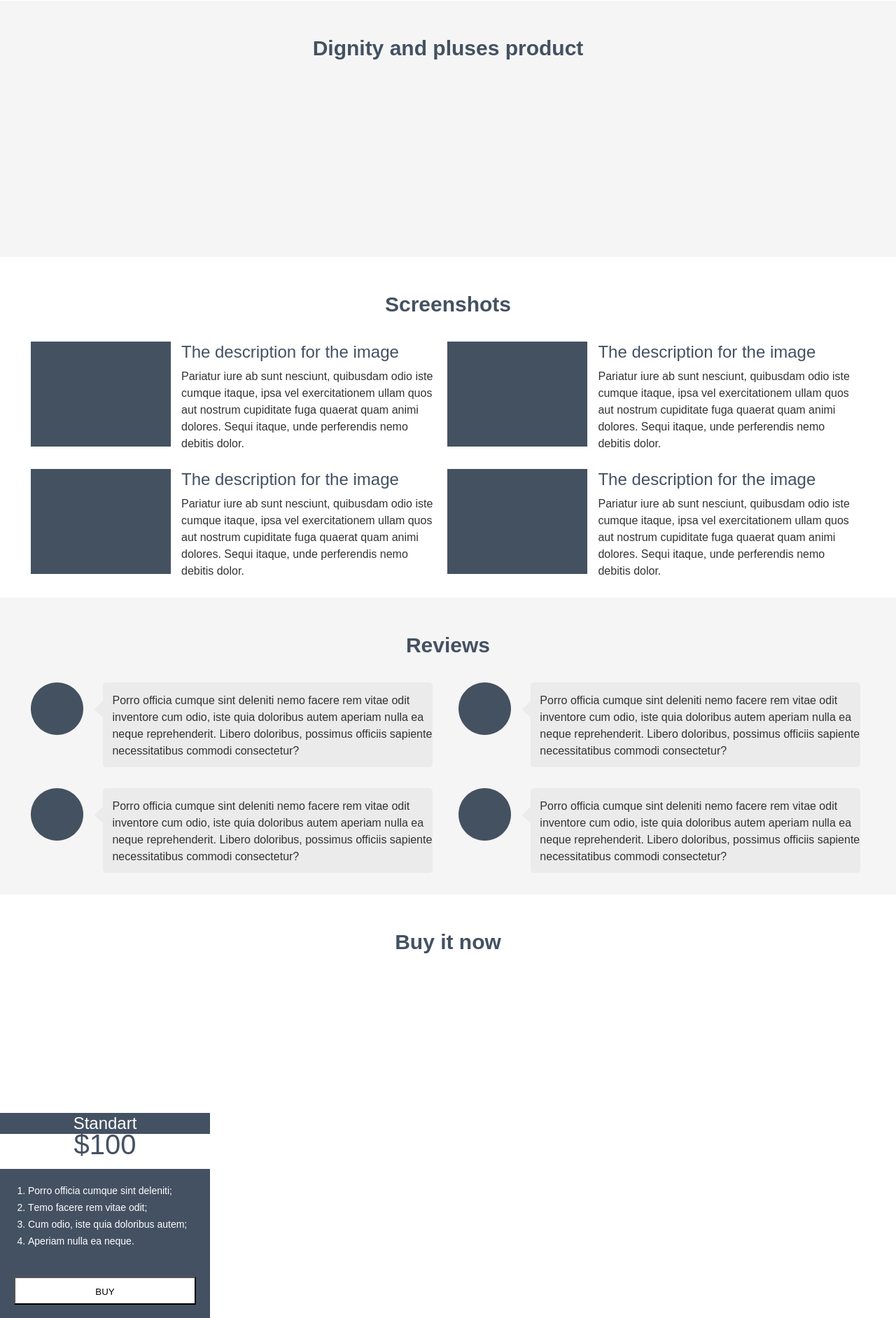
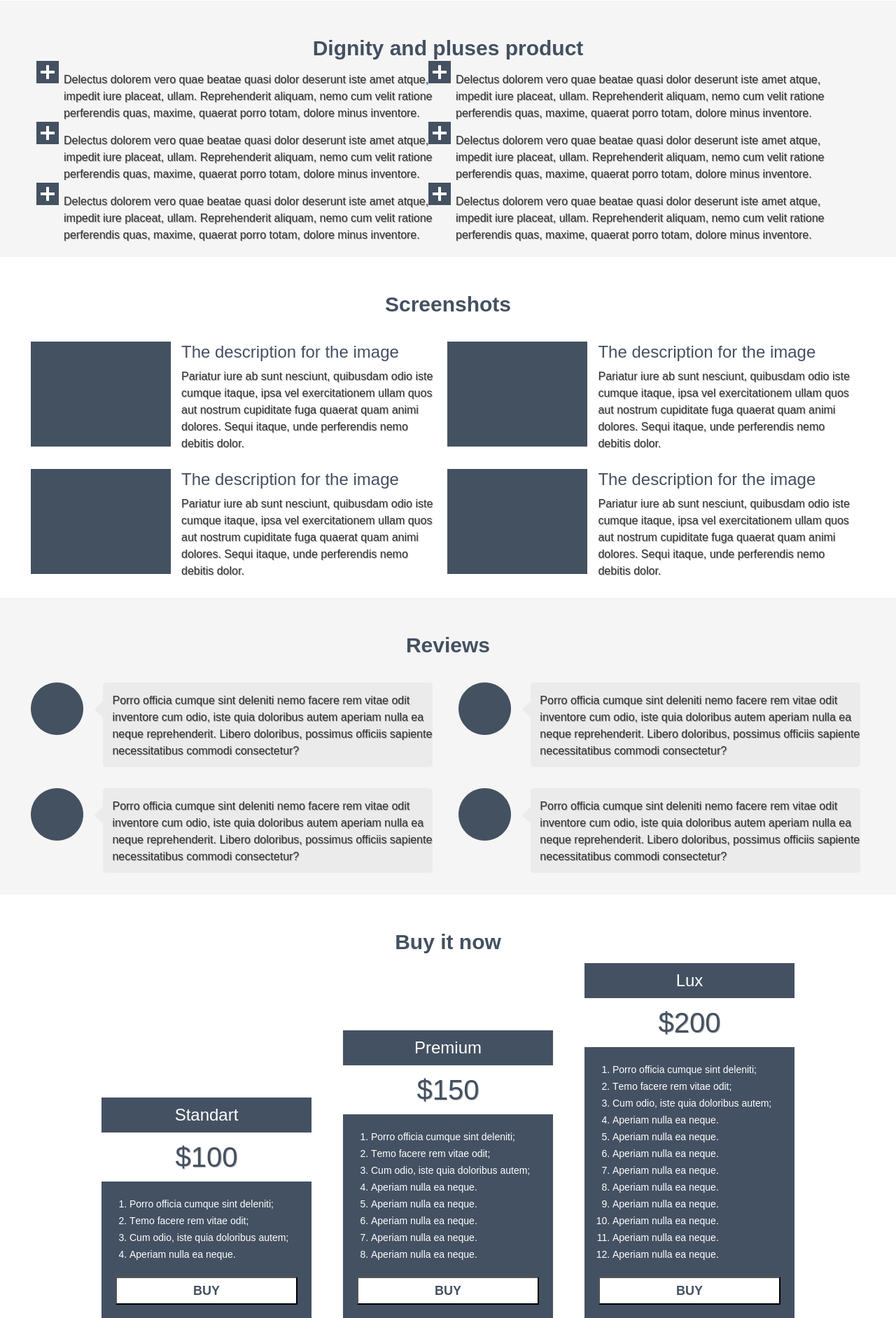
Before and after one commit to Underwerse/underwerse.github.io, a PHP site: page / in a window 1280 px wide. Shown: the part 667-2550 px from the top of the page at 70% size. Run offline with PHP 8.4, Linux system fonts and the light colour scheme.

Commit message:
Блок feature не выровнен, блок footer начал

```diff
--- a/homework1/index.html
+++ b/homework1/index.html
@@ -47,6 +47,28 @@
                 </article>
                 <article class="productFeatureArticle">
                     <h2>Dignity and pluses product</h2>
+                    <div class="productFeatureWrap">
+                        <ul>
+                            <li>
+                                <p>Delectus dolorem vero quae beatae quasi dolor deserunt iste amet atque, impedit iure placeat, ullam. Reprehenderit aliquam, nemo cum velit ratione perferendis quas, maxime, quaerat porro totam, dolore minus inventore.</p>
+                            </li>
+                            <li>
+                                <p>Delectus dolorem vero quae beatae quasi dolor deserunt iste amet atque, impedit iure placeat, ullam. Reprehenderit aliquam, nemo cum velit ratione perferendis quas, maxime, quaerat porro totam, dolore minus inventore.</p>
+                            </li>
+                            <li>
+                                <p>Delectus dolorem vero quae beatae quasi dolor deserunt iste amet atque, impedit iure placeat, ullam. Reprehenderit aliquam, nemo cum velit ratione perferendis quas, maxime, quaerat porro totam, dolore minus inventore.</p>
+                            </li>
+                            <li>
+                                <p>Delectus dolorem vero quae beatae quasi dolor deserunt iste amet atque, impedit iure placeat, ullam. Reprehenderit aliquam, nemo cum velit ratione perferendis quas, maxime, quaerat porro totam, dolore minus inventore.</p>
+                            </li>
+                            <li>
+                                <p>Delectus dolorem vero quae beatae quasi dolor deserunt iste amet atque, impedit iure placeat, ullam. Reprehenderit aliquam, nemo cum velit ratione perferendis quas, maxime, quaerat porro totam, dolore minus inventore.</p>
+                            </li>
+                            <li>
+                                <p>Delectus dolorem vero quae beatae quasi dolor deserunt iste amet atque, impedit iure placeat, ullam. Reprehenderit aliquam, nemo cum velit ratione perferendis quas, maxime, quaerat porro totam, dolore minus inventore.</p>
+                            </li>
+                        </ul>
+                    </div>
                 </article>
                 <article class="productScreenshotsArticle">
                     <h2>Screenshots</h2>
@@ -116,6 +138,7 @@
                 </article>
                 <article class="productPriceArticle">
                     <h2>Buy it now</h2>
+                    <div class="priceArticleWrap">
                         <article class="priceArticle standartPrice">
                             <h3>Standart</h3>
                             <p class="priceAmount">$100</p>
@@ -128,11 +151,40 @@
                             <button>BUY</button>
                         </article>
                         <article class="priceArticle premiumPrice">
-
+                            <h3>Premium</h3>
+                            <p class="priceAmount">$150</p>
+                            <ol>
+                                <li>Porro officia cumque sint deleniti;</li>
+                                <li>Тemo facere rem vitae odit;</li>
+                                <li>Cum odio, iste quia doloribus autem;</li>
+                                <li>Aperiam nulla ea neque.</li>
+                                <li>Aperiam nulla ea neque.</li>
+                                <li>Aperiam nulla ea neque.</li>
+                                <li>Aperiam nulla ea neque.</li>
+                                <li>Aperiam nulla ea neque.</li>
+                            </ol>
+                            <button>BUY</button>
                         </article>
                         <article class="priceArticle luxPrice">
-
+                            <h3>Lux</h3>
+                            <p class="priceAmount">$200</p>
+                            <ol>
+                                <li>Porro officia cumque sint deleniti;</li>
+                                <li>Тemo facere rem vitae odit;</li>
+                                <li>Cum odio, iste quia doloribus autem;</li>
+                                <li>Aperiam nulla ea neque.</li>
+                                <li>Aperiam nulla ea neque.</li>
+                                <li>Aperiam nulla ea neque.</li>
+                                <li>Aperiam nulla ea neque.</li>
+                                <li>Aperiam nulla ea neque.</li>
+                                <li>Aperiam nulla ea neque.</li>
+                                <li>Aperiam nulla ea neque.</li>
+                                <li>Aperiam nulla ea neque.</li>
+                                <li>Aperiam nulla ea neque.</li>
+                            </ol>
+                            <button>BUY</button>
                         </article>
+                    </div>
                 </article>
             </main>
         </section>
--- a/homework1/styles/style.css
+++ b/homework1/styles/style.css
@@ -11,8 +11,9 @@ h3 {
   font: 400 24px/30px Arial;
 }
 p {
-  color: #333333;
+  color: #333;
   font: 400 16px/24px Arial;
+  text-shadow: 1px 1px 0 rgba(0, 0, 0, 0.3);
 }
 .container > * {
   margin: 0 auto;
@@ -44,8 +45,6 @@ p {
   list-style-image: url(../img/headerListIcon.png);
 }
 .product .header .headerArticle .headerList li {
-  text-decoration: none;
-  text-shadow: 1px 1px 0 rgba(0, 0, 0, 0.3);
   color: #ffffff;
   font: normal 20px/36px Arial, sans-serif;
 }
@@ -89,6 +88,15 @@ p {
 }
 .product main .productFeatureArticle h2 {
   padding-top: 50px;
+}
+.product main .productFeatureArticle .productFeatureWrap ul {
+  margin-left: 91px;
+  list-style-image: url(../img/featureMarker.png);
+}
+.product main .productFeatureArticle .productFeatureWrap ul li {
+  float: left;
+  text-align: left;
+  width: 560px;
 }
 .product main .productScreenshotsArticle {
   height: 487px;
@@ -154,51 +162,62 @@ p {
 }
 .product main .productPriceArticle {
   width: 1280px;
-  height: 656px;
+  height: 655px;
   background-color: #fff;
-  position: relative;
-}
-.product main .productPriceArticle > * {
-  position: absolute;
-  bottom: 0;
-  margin-bottom: 50px;
-}
-.product main .productPriceArticle > h2 {
-  position: inherit;
-  text-align: center;
 }
 .product main .productPriceArticle h2 {
+  text-align: center;
   padding-top: 50px;
-  padding-bottom: 35px;
+  margin-bottom: 25px;
 }
-.product main .productPriceArticle .priceArticle {
+.product main .productPriceArticle .priceArticleWrap {
+  height: 545px;
+  display: flex;
+  align-items: flex-end;
+  justify-content: center;
+}
+.product main .productPriceArticle .priceArticleWrap .priceArticle {
   width: 300px;
+  margin: 0 45px 50px 0;
   background-color: #445162;
 }
-.product main .productPriceArticle .priceArticle h3 {
+.product main .productPriceArticle .priceArticleWrap .priceArticle h3 {
   color: #fff;
   text-align: center;
+  line-height: 50px;
 }
-.product main .productPriceArticle .priceArticle .priceAmount {
+.product main .productPriceArticle .priceArticleWrap .priceArticle .priceAmount {
   width: 300px;
-  height: 50px;
   background-color: #fff;
   color: #445162;
   font: normal 40px/30px 'Arial';
   text-align: center;
+  line-height: 70px;
+  vertical-align: middle;
 }
-.product main .productPriceArticle .priceArticle ol {
-  margin: 19px 0 19px 20px;
+.product main .productPriceArticle .priceArticleWrap .priceArticle ol {
+  margin: 20px 0 0 20px;
 }
-.product main .productPriceArticle .priceArticle ol li {
+.product main .productPriceArticle .priceArticleWrap .priceArticle ol li {
   margin-left: 20px;
   color: #ffffff;
   font: normal 14px/24px 'Arial';
 }
-.product main .productPriceArticle .priceArticle button {
+.product main .productPriceArticle .priceArticleWrap .priceArticle button {
   width: 260px;
   height: 40px;
   line-height: 40px;
   margin: 20px;
   background-color: #fff;
+  color: #445161;
+  font: bold 18px/18px 'Arial';
+  text-transform: uppercase;
 }
+.product main .productPriceArticle .priceArticleWrap .luxPrice {
+  margin-right: 0;
+}
+.contacts {
+  height: 510px;
+  background-color: #445162;
+  text-align: center;
+}
--- a/homework1/styles/style.less
+++ b/homework1/styles/style.less
@@ -16,8 +16,9 @@ h3 {
 }
 
 p {
-    color: #333333;
+    color: #333;
     font: 400 16px/24px Arial;
+    text-shadow: 1px 1px 0 rgba(0, 0, 0, 0.3);
 }
 
 .container {
@@ -54,10 +55,7 @@ p {
             .headerList {
                 margin: 47px 0 0 35px;
                 list-style-image: url(../img/headerListIcon.png);
-
                 li {
-                    text-decoration: none;
-                    text-shadow: 1px 1px 0 rgba(0, 0, 0, 0.3);
                     color: #ffffff;
                     font: normal 20px/36px Arial, sans-serif;
                 }
@@ -106,6 +104,15 @@ p {
             text-align: center;
             h2 {
                 padding-top: 50px;
+            }
+            .productFeatureWrap ul {
+                margin-left: 91px;
+                list-style-image: url(../img/featureMarker.png);
+                li {
+                    float: left;
+                    text-align: left;
+                    width: 560px;
+                }
             }
         }
         .productScreenshotsArticle {
@@ -172,39 +179,38 @@ p {
         }
         .productPriceArticle {
             width: @width;
-            height: 656px;
+            height: 655px;
             background-color: #fff;
-            position: relative;
-            &>* {
-                position: absolute;
-                bottom: 0;
-                margin-bottom: 50px;
+            h2 {
+                text-align: center;
+                padding-top: 50px;
+                margin-bottom: 25px;
             }
-            &>h2 {
-                position: inherit;
-                text-align: center;
-            }
-            h2 {
-                padding-top: 50px;
-                padding-bottom: 35px;
-            }
+            .priceArticleWrap {
+                height: 545px;
+                display: flex;
+                align-items: flex-end;
+                justify-content: center;
                 .priceArticle {
                     width: 300px;
+                    margin: 0 45px 50px 0;
                     background-color: #445162;
                     h3 {
                         color: #fff;
                         text-align: center;
+                        line-height: 50px;
                     }
                     .priceAmount {
                         width: 300px;
-                    height: 50px;
                         background-color: #fff;
                         color: #445162;
                         font: normal 40px/30px 'Arial';
                         text-align: center;
+                        line-height: 70px;
+                        vertical-align: middle;
                     }
                     ol {
-                    margin: 19px 0 19px 20px;
+                        margin: 20px 0 0 20px;
                         li {
                         margin-left: 20px;
                         color: #ffffff;
@@ -217,6 +223,13 @@ p {
                         line-height: 40px;
                         margin: 20px;;
                         background-color: #fff;
+                        color: #445161;
+                        font: bold 18px/18px 'Arial';
+                        text-transform: uppercase;
+                    }
+                }
+                .luxPrice {
+                    margin-right: 0;
                 }
             }
         }
@@ -226,5 +239,7 @@ p {
 
 
 .contacts {
-
+    height: 510px;
+    background-color: #445162;
+    text-align: center;
 }
```
Also changed, not shown: homework1/img/featureMarker.png (added). Lines whose indentation alone changed are shown as unchanged.
